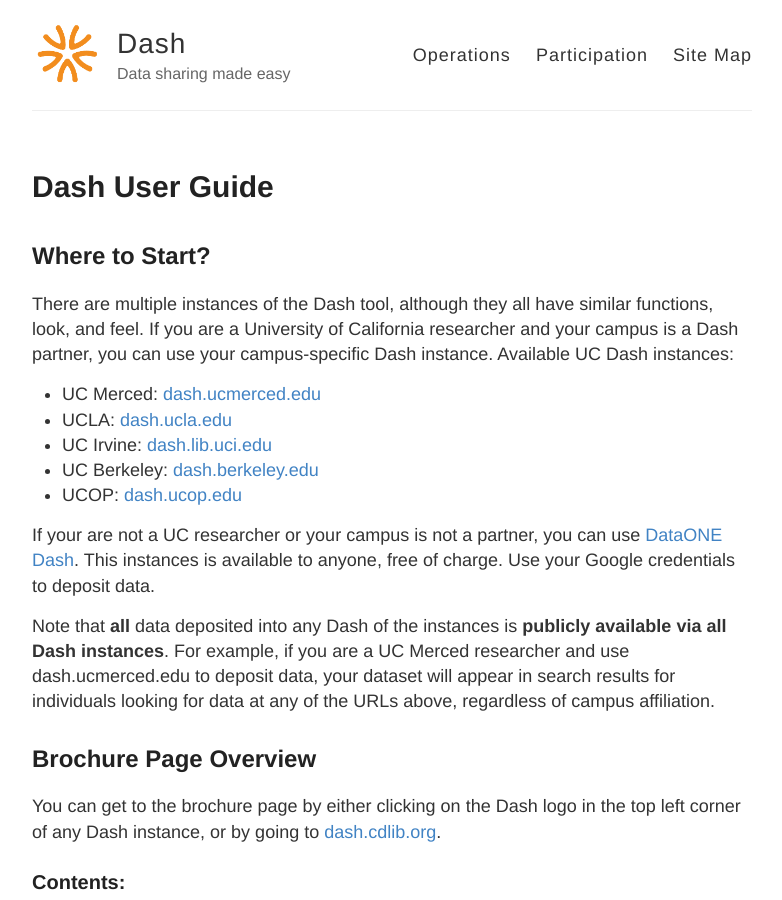
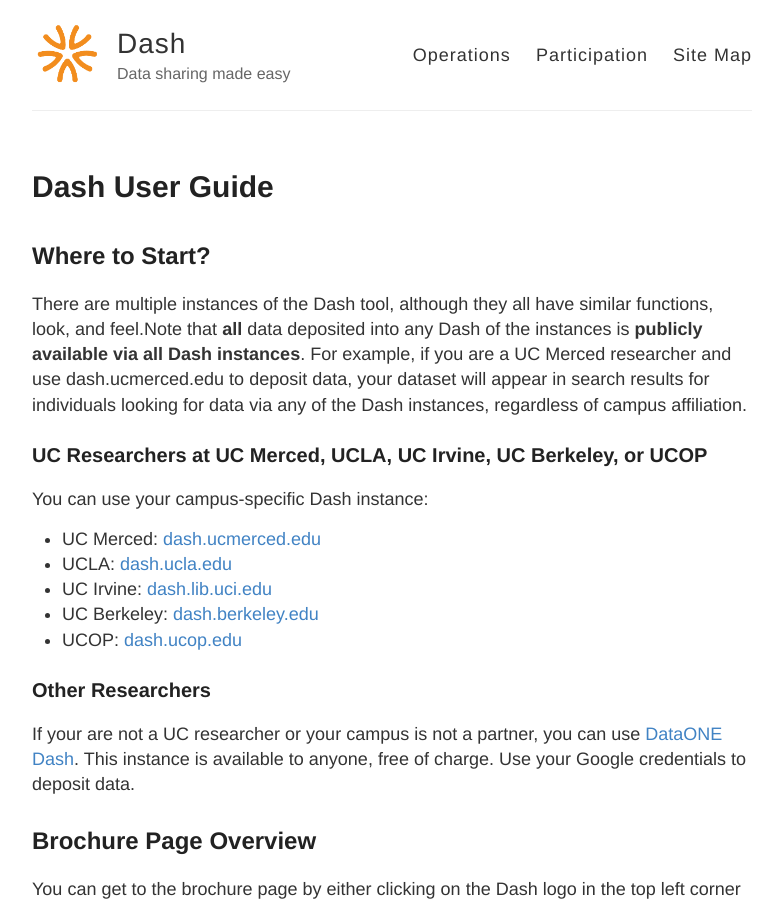
Before and after one commit to CDLUC3/dash, a Jekyll site: the page built from user-guide.md, in a window 1280 px wide and 900 px high. Shown: the whole window, without its empty margins (248-1030 px from the left). Built offline with Jekyll 4.4.1, drawn with Linux system fonts in a browser that asks for light colours.

Commit message:
Update user-guide.md

```diff
--- a/user-guide.md
+++ b/user-guide.md
@@ -5,7 +5,11 @@
 ---
 ## Where to Start?
 
-There are multiple instances of the Dash tool, although they all have similar functions, look, and feel. If you are a University of California researcher and your campus is a Dash partner, you can use your campus-specific Dash instance. Available UC Dash instances:
+There are multiple instances of the Dash tool, although they all have similar functions, look, and feel.Note that **all** data deposited into any Dash of the instances is **publicly available via all Dash instances**. For example, if you are a UC Merced researcher and use dash.ucmerced.edu to deposit data, your dataset will appear in search results for individuals looking for data via any of the Dash instances, regardless of campus affiliation.
+
+### UC Researchers at UC Merced, UCLA, UC Irvine, UC Berkeley, or UCOP
+
+You can use your campus-specific Dash instance:
 
 * UC Merced: [dash.ucmerced.edu](http://dash.ucmerced.edu)
 * UCLA: [dash.ucla.edu](http://dash.ucla.edu)
@@ -13,9 +17,9 @@
 * UC Berkeley: [dash.berkeley.edu](http://dash.berkeley.edu)
 * UCOP: [dash.ucop.edu](http://dash.ucop.edu)
 
-If your are not a UC researcher or your campus is not a partner, you can use [DataONE Dash](http://oneshare.cdlib.org). This instances is available to anyone, free of charge. Use your Google credentials to deposit data.
+### Other Researchers
 
-Note that **all** data deposited into any Dash of the instances is **publicly available via all Dash instances**. For example, if you are a UC Merced researcher and use dash.ucmerced.edu to deposit data, your dataset will appear in search results for individuals looking for data at any of the URLs above, regardless of campus affiliation.
+If your are not a UC researcher or your campus is not a partner, you can use [DataONE Dash](http://oneshare.cdlib.org). This instance is available to anyone, free of charge. Use your Google credentials to deposit data.
 
 ## Brochure Page Overview
 
```
